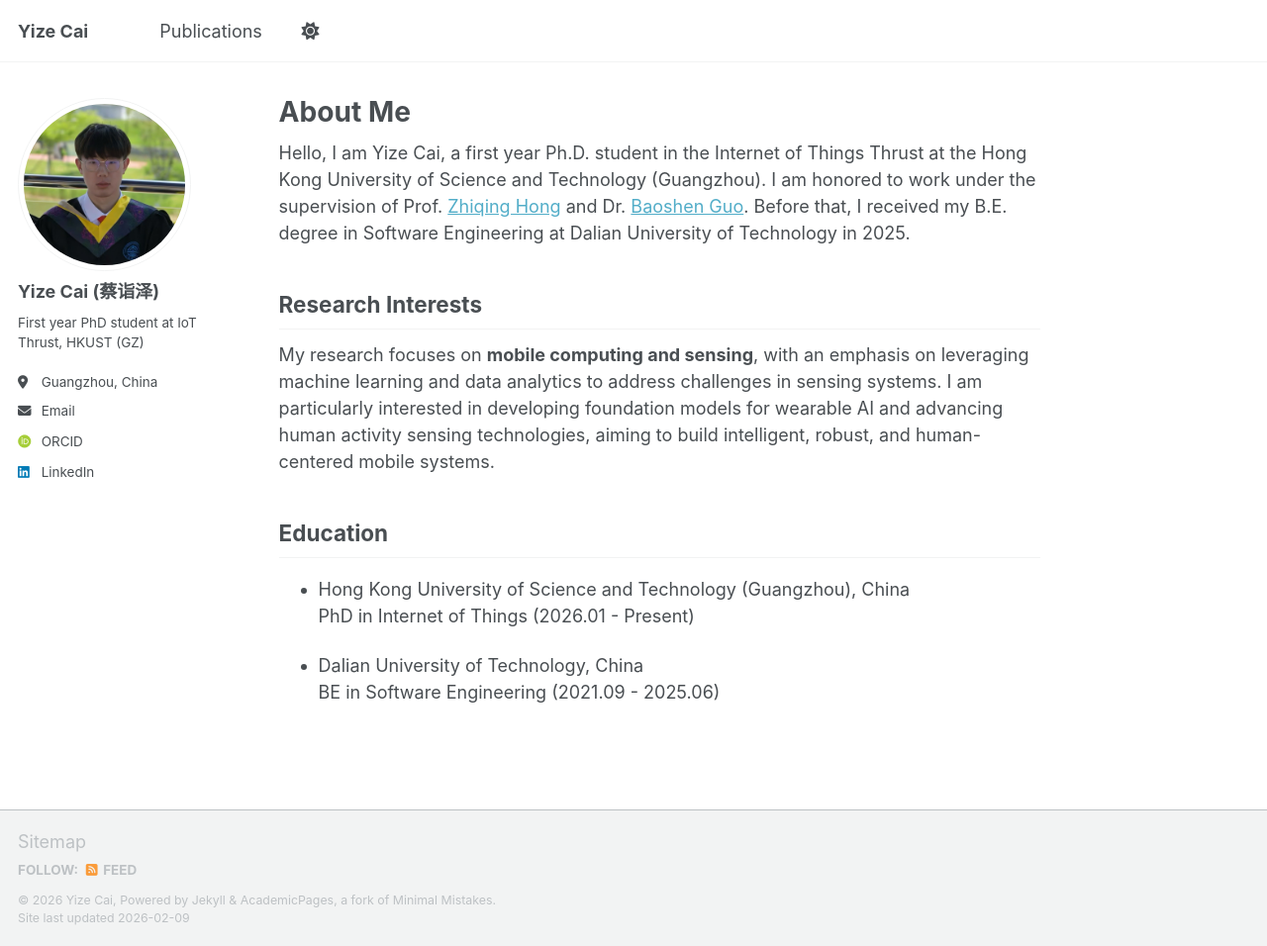
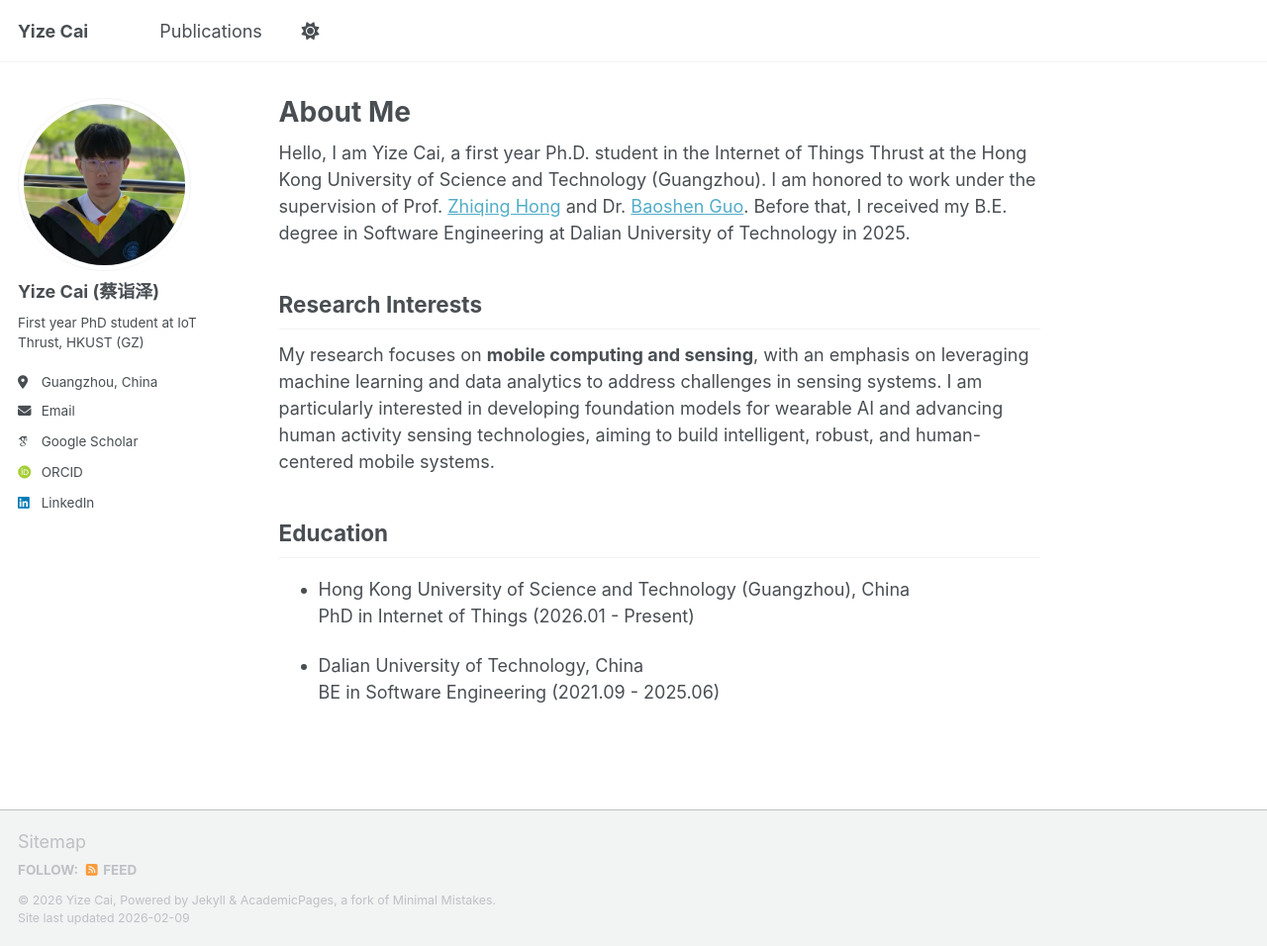
Before and after one commit to saiketa/saiketa.github.io, a Jekyll site: the page built from _pages/about.md, in a window 1280 px wide and 956 px high. Shown: the whole window at 99% size. Built offline with Jekyll 4.4.1, drawn with Linux system fonts in a browser that asks for light colours; some web fonts are replaced; a script bundle is joined from its source files by our own code; library files that are not in the unit come from our copies.

Commit message:
Update _config.yml

```diff
--- a/_config.yml
+++ b/_config.yml
@@ -35,7 +35,7 @@ author:
   # Academic websites
   # academia         : # URL
   # arxiv            : # URL - Update with the correct link to your profile
-  # googlescholar    : "https://scholar.google.com/citations?user=DdTQaisAAAAJ&hl"
+  googlescholar    : "https://scholar.google.com/citations?user=DdTQaisAAAAJ&hl"
   # inspire-hep      : # URL
   # impactstory      : # URL
   orcid            : "https://orcid.org/0009-0007-3889-474X"
```
